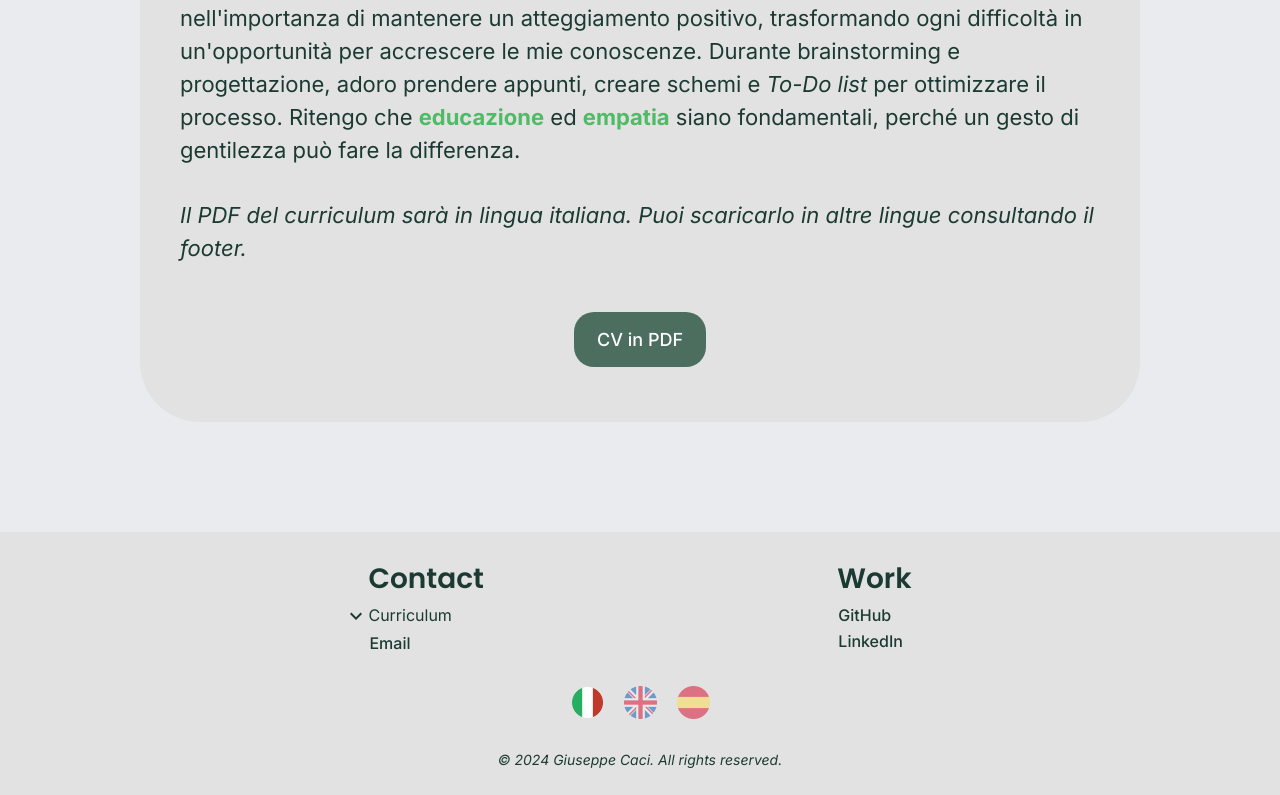
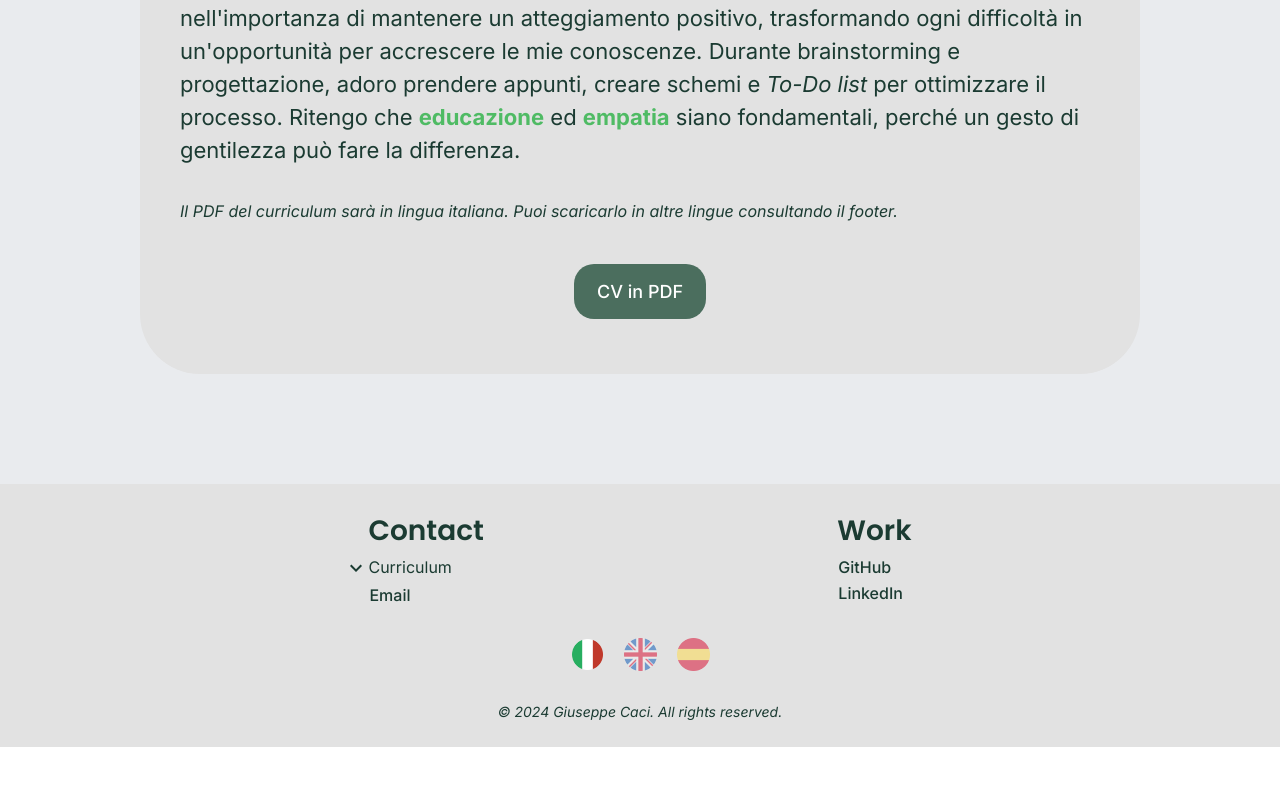
Before and after one commit to GiuseppeCaci/React-Sass-My-Portfolio, a React (Vite) app: page /about in a window 1280 px wide. Shown: the part 2778-3573 px from the top of the page. After the commit the page ends 3525 px from the top, so only its background shows below. Built offline with nearby package versions, Linux system fonts and the light colour scheme; no server answers.

Commit message:
sistemato menu a tendina per i curriculum

```diff
--- a/src/assets/styles/css/main.css
+++ b/src/assets/styles/css/main.css
@@ -160,6 +160,22 @@ button {
   display: inline;
 }
 
+@media (max-width: 599px) {
+  .little-p {
+    font-size: 0.875rem !important;
+  }
+}
+@media (min-width: 600px) and (max-width: 1024px) {
+  .little-p {
+    font-size: 0.875rem;
+  }
+}
+@media (min-width: 1025px) {
+  .little-p {
+    font-size: 1rem;
+  }
+}
+
 .rotate-90-cw {
   -webkit-animation: rotate-90-cw 0.2s cubic-bezier(0.25, 0.46, 0.45, 0.94) both;
   animation: rotate-90-cw 0.2s cubic-bezier(0.25, 0.46, 0.45, 0.94) both;
@@ -658,8 +674,8 @@ button {
   padding: 1px;
 }
 .section-footer-1 div ul li img {
-  margin: 5px;
-  max-width: 20px;
+  margin: 3px;
+  max-width: 13px;
 }
 .section-footer-1 div ul li span {
   display: flex;
@@ -1574,6 +1590,22 @@ button {
   display: inline;
 }
 
+@media (max-width: 599px) {
+  .little-p {
+    font-size: 0.875rem !important;
+  }
+}
+@media (min-width: 600px) and (max-width: 1024px) {
+  .little-p {
+    font-size: 0.875rem;
+  }
+}
+@media (min-width: 1025px) {
+  .little-p {
+    font-size: 1rem;
+  }
+}
+
 .container-hero {
   justify-content: center;
   display: flex;
@@ -2390,6 +2422,22 @@ button {
   display: inline;
 }
 
+@media (max-width: 599px) {
+  .little-p {
+    font-size: 0.875rem !important;
+  }
+}
+@media (min-width: 600px) and (max-width: 1024px) {
+  .little-p {
+    font-size: 0.875rem;
+  }
+}
+@media (min-width: 1025px) {
+  .little-p {
+    font-size: 1rem;
+  }
+}
+
 .portfolio-curriculum {
   width: 1000px;
 }
@@ -4290,6 +4338,22 @@ button {
   display: inline;
 }
 
+@media (max-width: 599px) {
+  .little-p {
+    font-size: 0.875rem !important;
+  }
+}
+@media (min-width: 600px) and (max-width: 1024px) {
+  .little-p {
+    font-size: 0.875rem;
+  }
+}
+@media (min-width: 1025px) {
+  .little-p {
+    font-size: 1rem;
+  }
+}
+
 .pm-small {
   padding: 20px;
 }
--- a/src/assets/styles/scss/base/_font.scss
+++ b/src/assets/styles/scss/base/_font.scss
@@ -187,3 +187,15 @@ button {
   border: none;
   display: inline;
 }
+
+.little-p{
+  @include respond-to(mobile) {
+    font-size: $font-text-xs !important;
+  }
+  @include respond-to(tablet) {
+    font-size: $font-text-xs;
+  }
+  @include respond-to(desktop) {
+    font-size: $font-text-s;
+  }
+}
--- a/src/assets/styles/scss/layout/_footer.scss
+++ b/src/assets/styles/scss/layout/_footer.scss
@@ -52,8 +52,8 @@ $footer-height-desktop: 90px;
     @include responsive-flex(column, space-evenly, start);
     li {
       img{
-        margin: 5px;
-        max-width: 20px;
+        margin: 3px;
+        max-width: 13px;
       }
       span{
         @include responsive-flex(row, center, center);
--- a/src/components/Footer.jsx
+++ b/src/components/Footer.jsx
@@ -1,4 +1,4 @@
-import React, { useState } from "react";
+import React, { useState,useRef, useEffect } from "react";
 import { useContext } from "react";
 import ThemeContext from "../store/theme/ThemeContext";
 import LanguageSwitcherDESK from "./LanguageSwitcherDESK";
@@ -18,6 +18,22 @@ const Footer = () => {
     const { t } = useTranslation('footer');
 
 const [arrowState, setArrowState] = useState(false);
+const menuRef = useRef(null);
+
+useEffect(() => {
+  const handleClickOutside = (event) => {
+    if (menuRef.current && !menuRef.current.contains(event.target)) {
+      setArrowState(false); // Chiudi il menu
+    }
+  };
+
+  document.addEventListener("click", handleClickOutside);
+
+  // Cleanup per evitare memory leaks
+  return () => {
+    document.removeEventListener("click", handleClickOutside);
+  };
+}, []);
 
   const arrowMenu = () => {
     setArrowState((prev) => !prev);
@@ -27,7 +43,7 @@ const [arrowState, setArrowState] = useState(false);
     <>
       <div className={`container-footer ${theme} secondary`}>
 
-    <div className="section-footer-1">
+    <div className="section-footer-1" ref={menuRef}>
       <div>
         <ul> <h3>{t('contact')}</h3>
         <li onClick={arrowMenu} className="li-cv"><span className={`${arrowState? "rotate-180" : "rotate-0"}`}>
--- a/src/pages/About.jsx
+++ b/src/pages/About.jsx
@@ -157,7 +157,7 @@ const About = () => {
             <p>
             <Trans i18nKey={t('about-skills')} components={{ strong: <strong className="text-accent" />, i: <i /> }} />
             </p>
-            <p>
+            <p className="little-p">
             <Trans i18nKey={t('cv-version')} components={{ i: <i /> }} />
             </p>
             <div className="flex-center-column">
```
Also changed, not shown: 1 other file (tests, documents, lock files or other folders).
